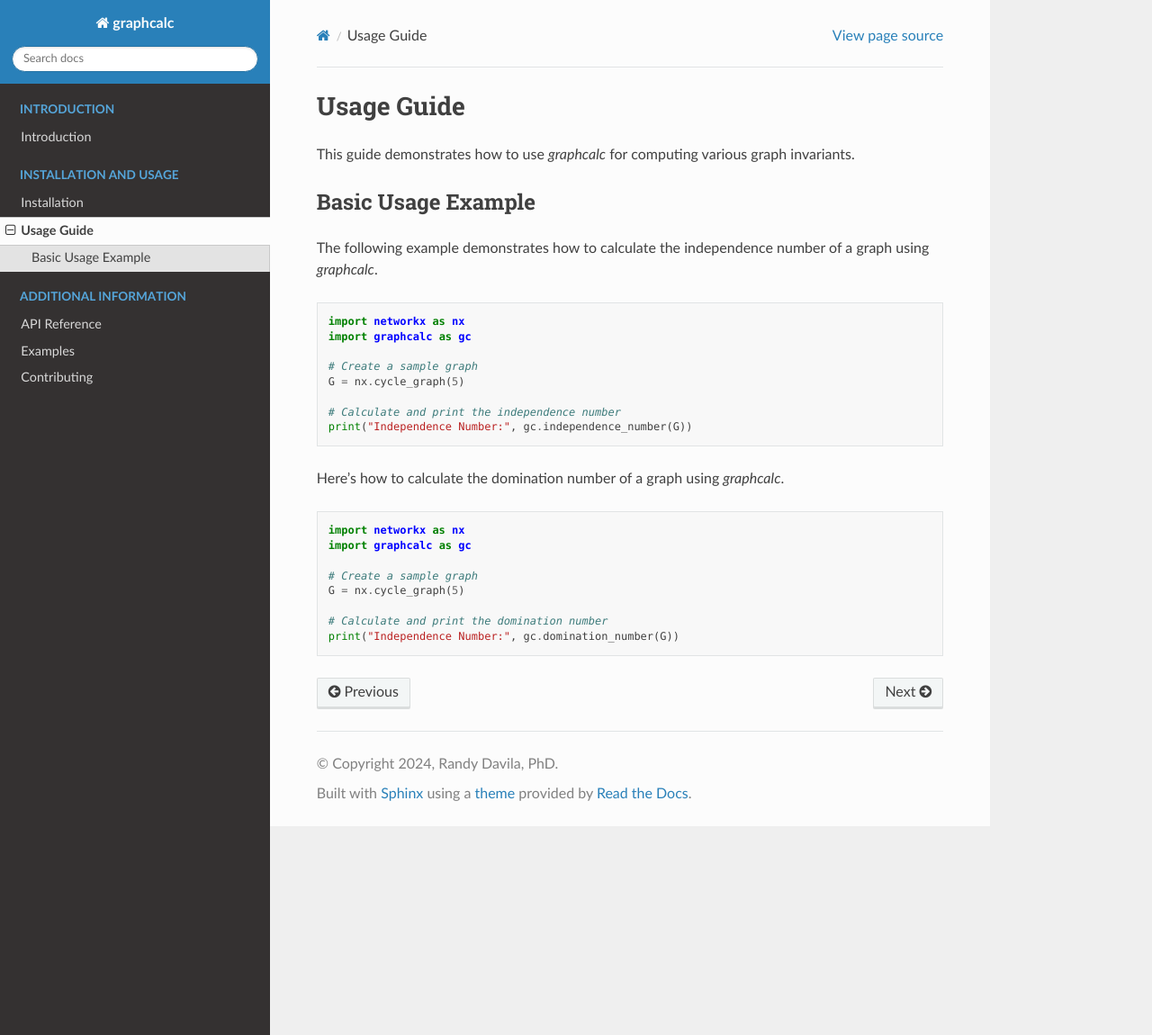
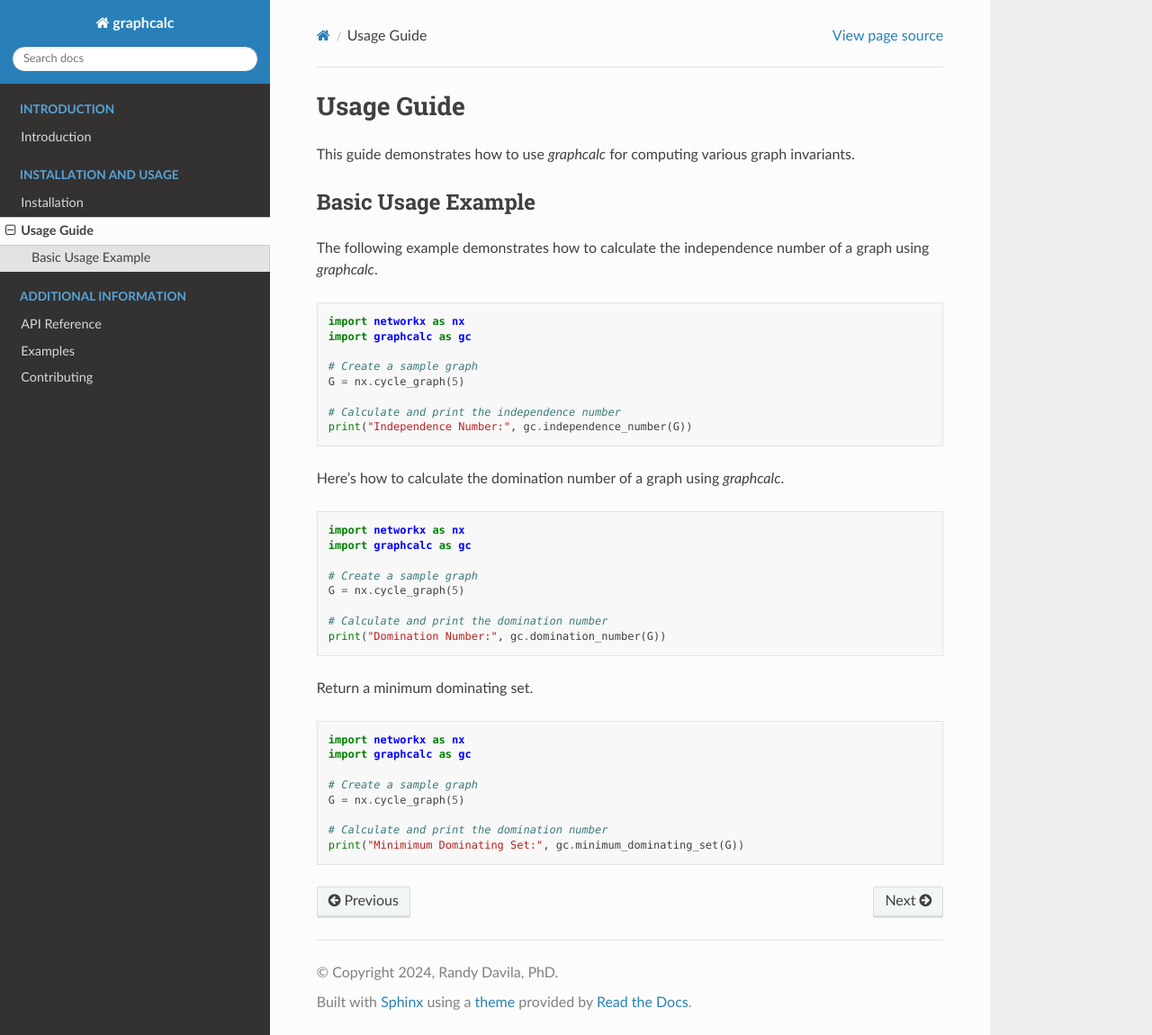
Before and after one commit to RandyRDavila/GraphCalc, a Sphinx documentation site: the page built from docs/source/usage.rst, in a window 1280 px wide and 1150 px high. Shown: the whole window at 90% size. Built offline with Sphinx 7.4.7 and the Read the Docs theme 3.1.0, drawn with Linux system fonts in a browser that asks for light colours.

Commit message:
small doc bug

```diff
--- a/docs/source/usage.rst
+++ b/docs/source/usage.rst
@@ -31,4 +31,17 @@ Here’s how to calculate the domination number of a graph using `graphcalc`.
    G = nx.cycle_graph(5)
 
    # Calculate and print the domination number
-   print("Independence Number:", gc.domination_number(G))
+   print("Domination Number:", gc.domination_number(G))
+
+Return a minimum dominating set.
+
+.. code-block:: python
+
+   import networkx as nx
+   import graphcalc as gc
+
+   # Create a sample graph
+   G = nx.cycle_graph(5)
+
+   # Calculate and print the domination number
+   print("Minimimum Dominating Set:", gc.minimum_dominating_set(G))
```
